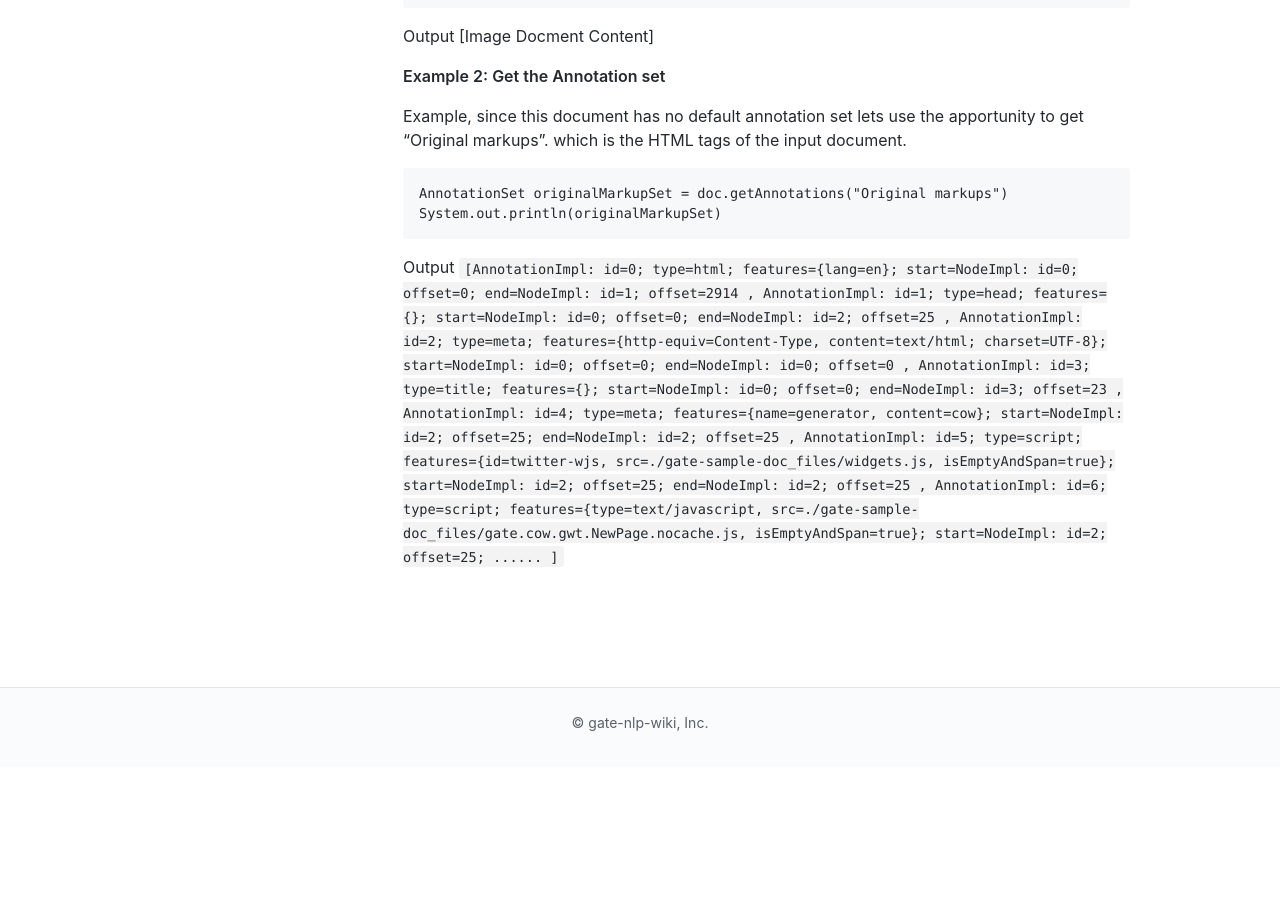
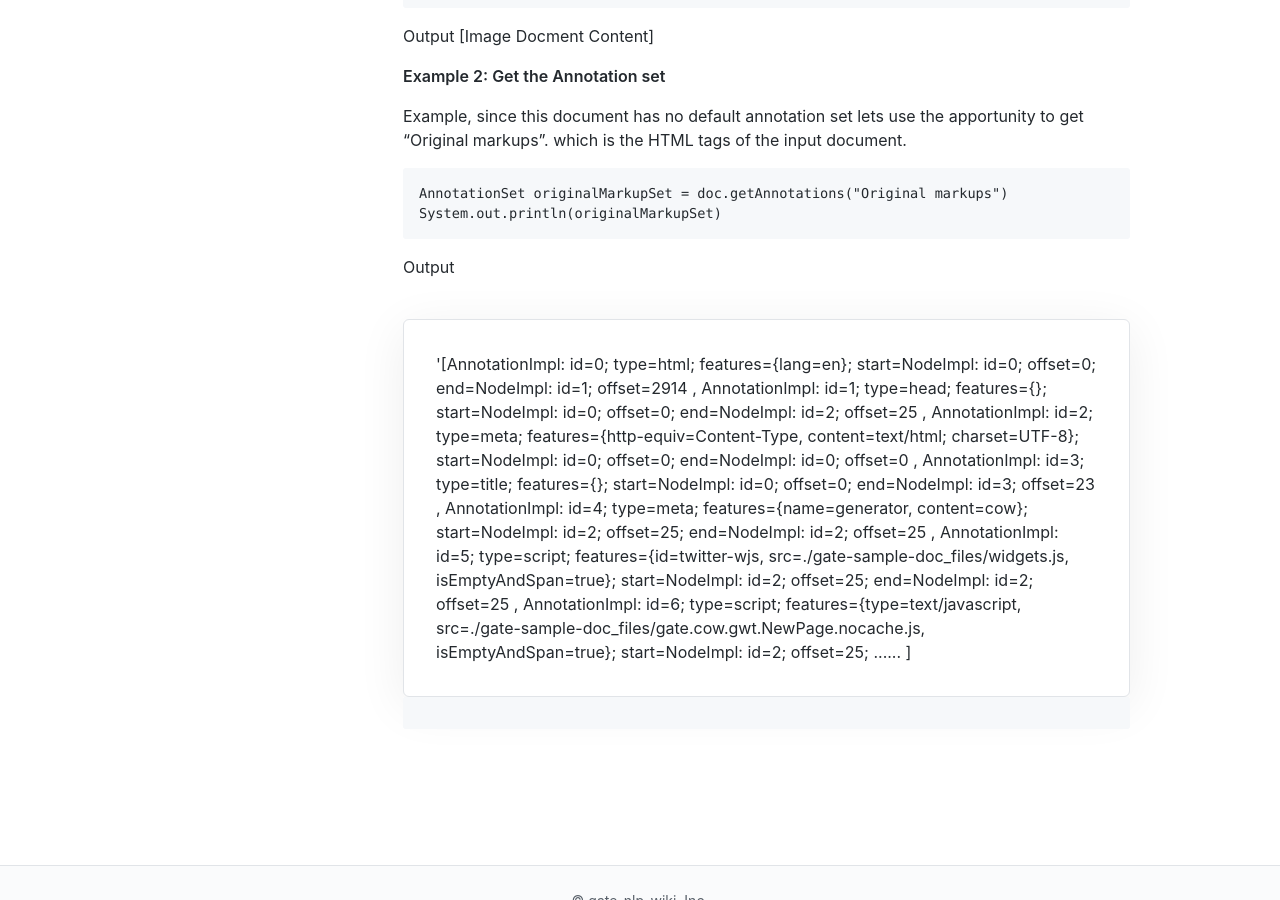
Before and after one commit to easimadi/gate-nlp-wiki, a Jekyll site: the page built from docs/_articles/1-overview-gate-nlp/1-gate-document.md, in a window 1280 px wide and 900 px high, scrolled down 1493 px. Built offline with Jekyll 4.4.1, drawn with Linux system fonts in a browser that asks for light colours; before the commit the page ends 2260 px from its top, so only the background shows below that.

Commit message:
Update 1-gate-document.md

````diff
--- a/docs/_articles/1-overview-gate-nlp/1-gate-document.md
+++ b/docs/_articles/1-overview-gate-nlp/1-gate-document.md
@@ -58,7 +58,9 @@ AnnotationSet originalMarkupSet = doc.getAnnotations("Original markups")
 System.out.println(originalMarkupSet)
 ```
 Output
-```[AnnotationImpl: id=0; type=html; features={lang=en}; start=NodeImpl: id=0; offset=0; end=NodeImpl: id=1; offset=2914
+
+ <div class="mt-6 p-5 bg-white rounded-2 box-shadow-extra-large border">
+'[AnnotationImpl: id=0; type=html; features={lang=en}; start=NodeImpl: id=0; offset=0; end=NodeImpl: id=1; offset=2914
 , AnnotationImpl: id=1; type=head; features={}; start=NodeImpl: id=0; offset=0; end=NodeImpl: id=2; offset=25
 , AnnotationImpl: id=2; type=meta; features={http-equiv=Content-Type, content=text/html; charset=UTF-8}; start=NodeImpl: id=0; offset=0; end=NodeImpl: id=0; offset=0
 , AnnotationImpl: id=3; type=title; features={}; start=NodeImpl: id=0; offset=0; end=NodeImpl: id=3; offset=23
@@ -67,4 +69,7 @@ Output
 , AnnotationImpl: id=6; type=script; features={type=text/javascript, src=./gate-sample-doc_files/gate.cow.gwt.NewPage.nocache.js, isEmptyAndSpan=true}; start=NodeImpl: id=2; offset=25;
 ......
 ]
+
+      </div>
 ```
+```
````
